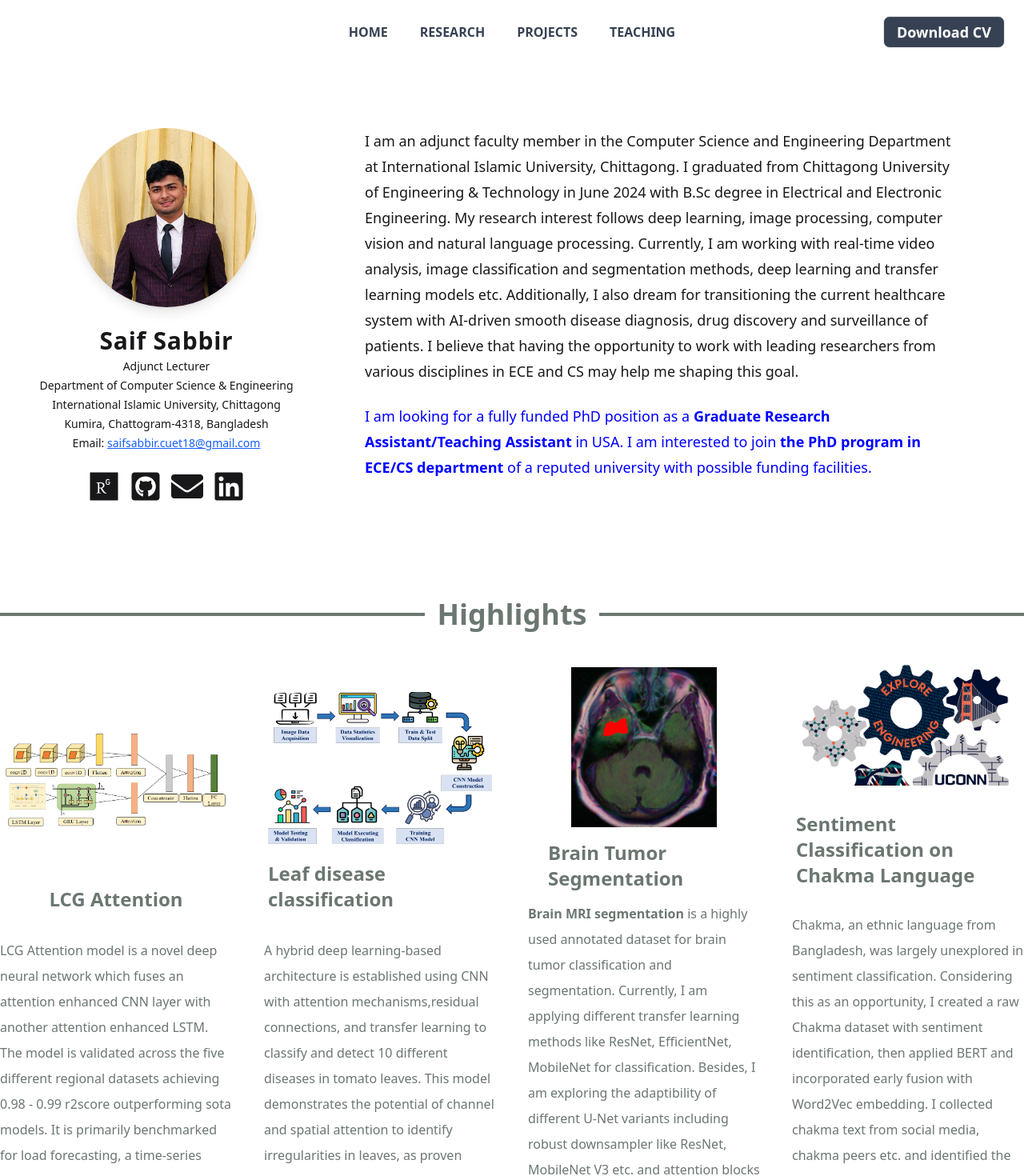
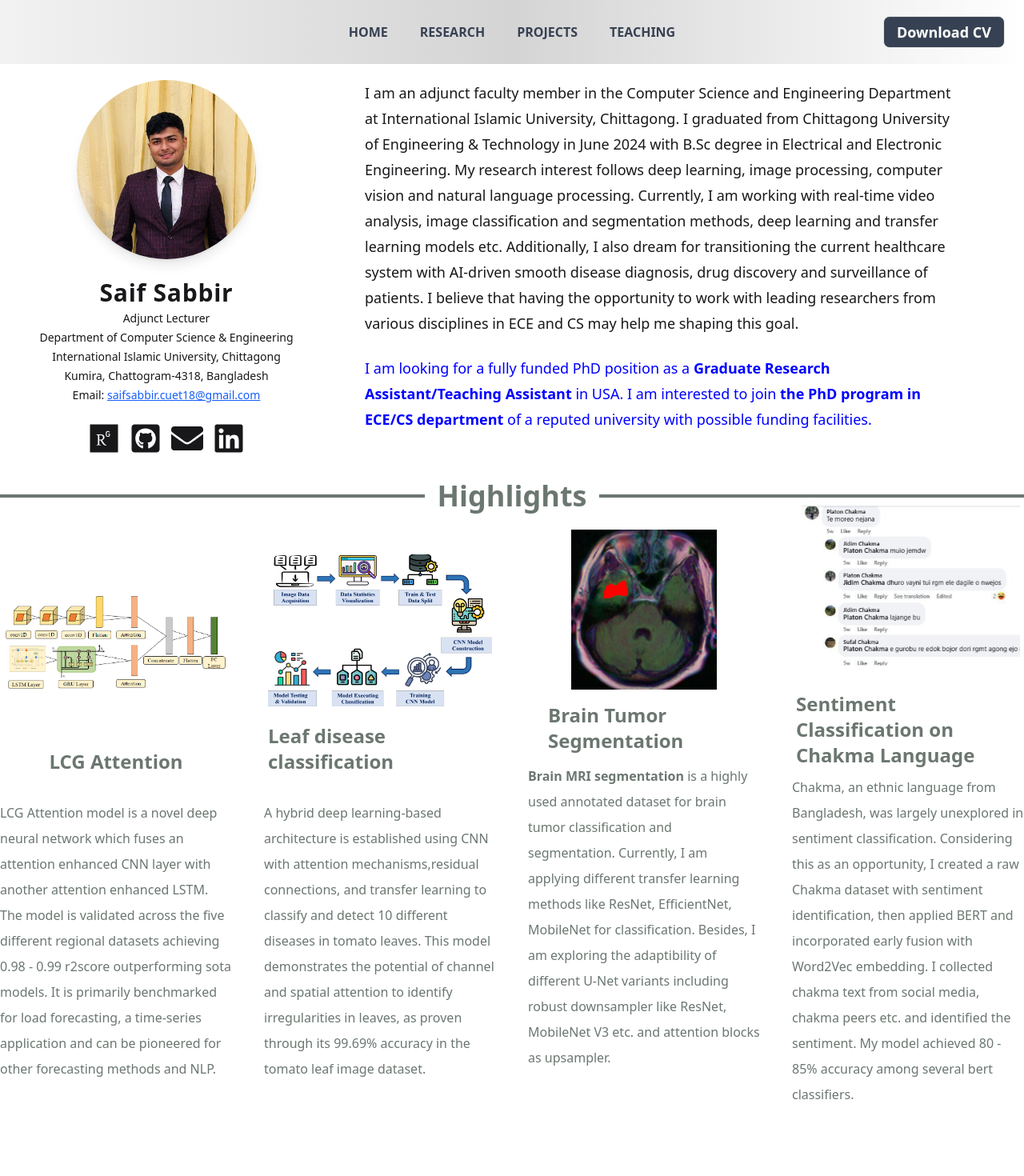
Before and after one commit to MasadRayan/Sabbir-Ahmed_Nirjon_Portfolio, a Next.js app: page / in a window 1280 px wide. Shown: the top 1470 px of the page at 80% size. After the commit the page ends 1400 px from the top, so only its background shows below. Built offline with nearby package versions, Linux system fonts and the light colour scheme.

Commit message:
some edit dont in homepage]

```diff
--- a/src/Components/Navbar.jsx
+++ b/src/Components/Navbar.jsx
@@ -91,7 +91,7 @@ const Navbar = () => {
     }, [openSidebar]);
 
     return (
-        <header className="sticky top-0 z-50 bg-transparent backdrop-blur-2xl">
+        <header className="sticky top-0 z-50 bg-linear-to-r from-[#F2F2F2] via-[#D4D4D4] backdrop-blur-2xl">
             <nav className="container mx-auto px-4 md:px-6">
                 <div className="h-16 md:h-20 flex items-center justify-center relative">
 
--- a/src/app/Components/HeroSection.jsx
+++ b/src/app/Components/HeroSection.jsx
@@ -4,7 +4,7 @@ import { FaGithubSquare } from "react-icons/fa";
 import { FaEnvelope, FaResearchgate, FaLinkedin } from "react-icons/fa";
 const HeroSection = () => {
     return (
-        <section id="home" className="py-12 md:py-16 lg:py-20">
+        <section id="home" className="py-12 md:py-5">
             <div className="container mx-auto px-6">
                 <div className="grid grid-cols-1 lg:grid-cols-3 gap-10 lg:gap-16 items-start">
 
--- a/src/app/Components/Highlights.jsx
+++ b/src/app/Components/Highlights.jsx
@@ -4,12 +4,12 @@ import React from 'react';
 const Highlights = () => {
     return (
         <div className=''>
-            <div className="flex items-center gap-4 mx-5 md:max-w-[1300px] md:mx-auto my-10">
+            <div className="flex items-center gap-4 mx-5 md:max-w-[1300px] md:mx-auto my-10 md:my-3">
                 <hr className="flex-1 border-[#6B7770] border-2" />
                 <div className="text-4xl font-semibold text-[#6B7770]">Highlights</div>
                 <hr className="flex-1 border-[#6B7770] border-2" />
             </div>
-            <div className="grid grid-cols-1 md:grid-cols-2 lg:grid-cols-4 lg:max-w-[1300px] lg:mx-auto gap-15 md:gap-10 mx-5 my-10 ">
+            <div className="grid grid-cols-1 md:grid-cols-2 lg:grid-cols-4 lg:max-w-[1300px] lg:mx-auto gap-15 md:gap-10 mx-5 my-10 md:my-4 ">
                 {/* card1 */}
                 <div className='flex flex-col justify-center items-center gap-8'>
                     {/* image */}
@@ -78,7 +78,7 @@ const Highlights = () => {
                     {/* image */}
                     <div className='md:h-70 md:w-70  flex flex-col justify-center items-center'>
                         <Image
-                            src="/home/4.png"
+                            src="/home/language.png"
                             alt="explore"
                             width={200}
                             height={200}
```
Also changed, not shown: public/home/4.png (deleted), public/home/language.png (added).
